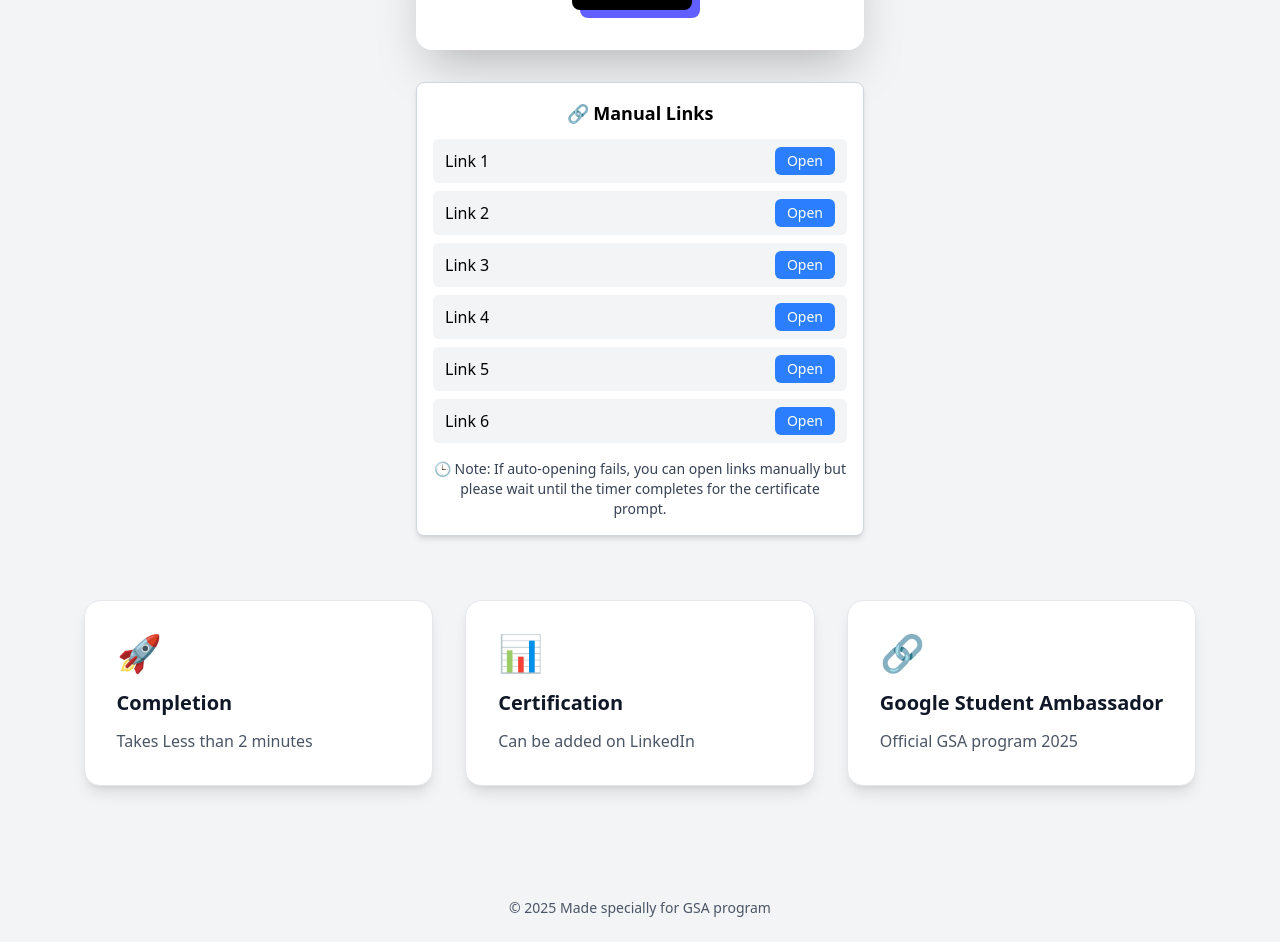
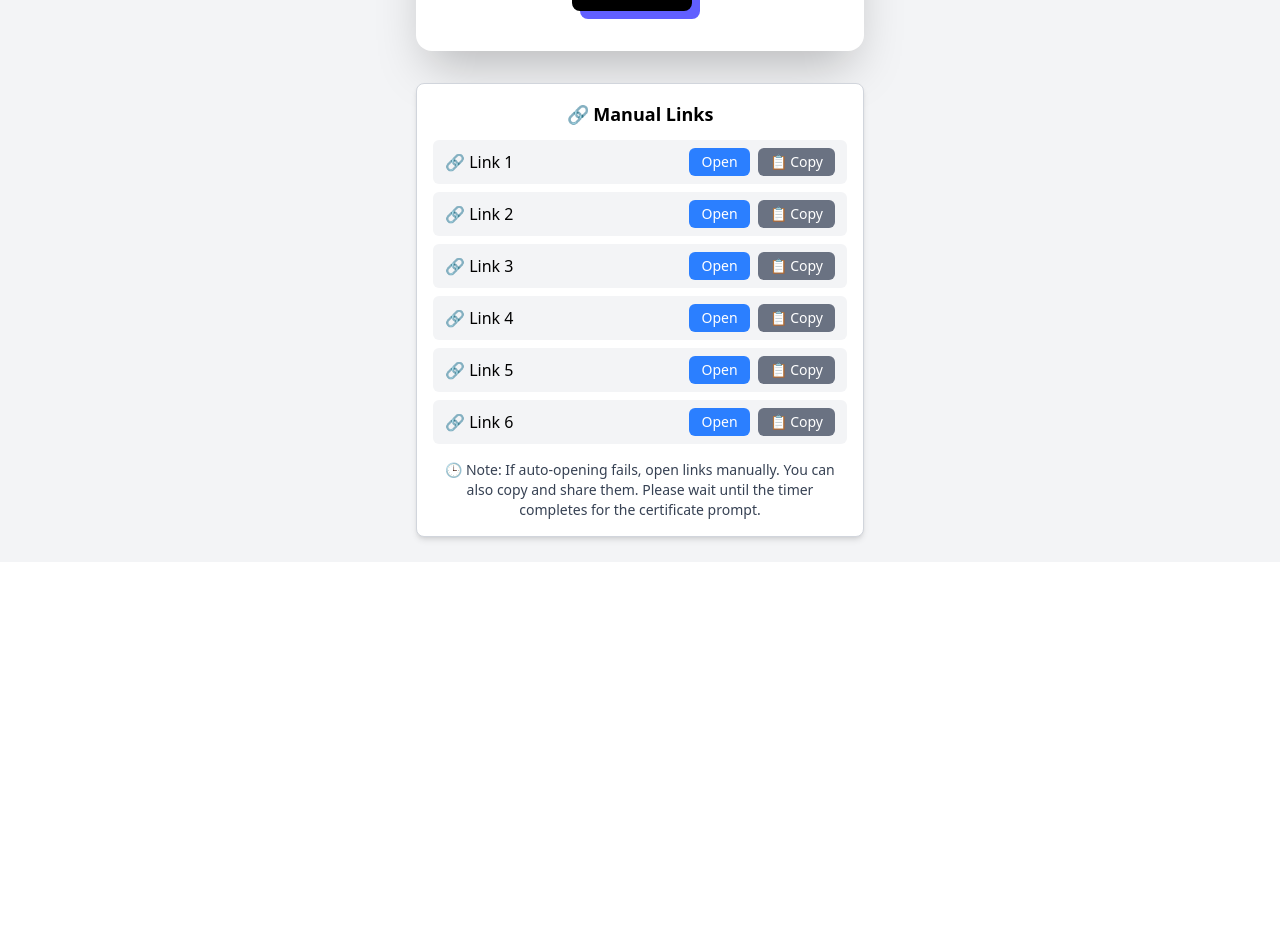
Before and after one commit to SuvamKumarBhola/AmbassadorTool, a React (Vite) app: page / in a window 1280 px wide. Shown: the part 238-1180 px from the top of the page. After the commit the page ends 800 px from the top, so only its background shows below. Built offline with nearby package versions, Linux system fonts and the light colour scheme.

Commit message:
Update Linker.jsx

```diff
--- a/src/Components/Linker.jsx
+++ b/src/Components/Linker.jsx
@@ -16,7 +16,8 @@ const Linker = () => {
   const [completed, setCompleted] = useState(false);
   const [showConfetti, setShowConfetti] = useState(false);
   const [popupBlocked, setPopupBlocked] = useState(false);
-    const [windows, setWindows] = useState([]);
+  const [visitedLinks, setVisitedLinks] = useState([]);
+  const [copiedIndex, setCopiedIndex] = useState(null); // ✅ track which link was copied
 
   const messages = [
     "💡 Patience is the secret sauce of success!",
@@ -27,55 +28,25 @@ const Linker = () => {
   ];
   const [currentMessage, setCurrentMessage] = useState(messages[0]);
 
-    // Manual open fallback
-    const manualOpen = (link, index) => {
-        const win = window.open(link, "_blank", "noopener,noreferrer");
-        if (!win || win.closed) {
-            alert("⚠️ Unable to open link. Please check your popup settings.");
-        } else {
-            setProgress(((index + 1) / links.length) * 100);
-            setCurrentMessage(messages[index % messages.length]);
-            if (index === links.length - 1) {
-                setCompleted(true);
-                setShowConfetti(true);
-            }
-        }
-    };
-
   const handleStart = () => {
     setStarted(true);
     setProgress(0);
-        setCurrentLinkIndex(0);
     setCompleted(false);
     setShowConfetti(false);
     setPopupBlocked(false);
+    setVisitedLinks([]);
 
-        // Try opening first link immediately
+    // Open first link immediately
     const firstWin = window.open(links[0], "_blank", "noopener,noreferrer");
     if (!firstWin || firstWin.closed) {
       setPopupBlocked(true);
-            setStarted(false);
-            setCurrentLinkIndex(-1);
-            alert("⚠️ Pop-ups are blocked! Please allow them and click Restart.");
       return;
     }
 
-        // Pre-open blank windows for the rest
-        const remainingWins = links.slice(1).map(() =>
-            window.open("about:blank", "_blank", "noopener,noreferrer")
-        );
-
-        if (remainingWins.some((w) => !w || w.closed)) {
-            setPopupBlocked(true);
-            setStarted(false);
-            alert("⚠️ Pop-ups are blocked! Please allow them and click Restart.");
-            return;
-        }
-
-        setWindows([firstWin, ...remainingWins]);
+    setVisitedLinks([0]);
     setProgress((1 / links.length) * 100);
     setCurrentMessage(messages[0]);
-        setCurrentLinkIndex(1); // schedule the next ones
+    setCurrentLinkIndex(1);
   };
 
   const handleReset = () => {
@@ -86,25 +57,24 @@ const Linker = () => {
     setShowConfetti(false);
     setCurrentMessage(messages[0]);
     setPopupBlocked(false);
+    setVisitedLinks([]);
+    setCopiedIndex(null);
   };
 
-    // Auto-navigation for the rest of the links
+  // Auto open one by one
   useEffect(() => {
-        if (
-            started &&
-            currentLinkIndex > 0 &&
-            currentLinkIndex < links.length &&
-            windows.length > 0
-        ) {
+    if (started && currentLinkIndex > 0 && currentLinkIndex < links.length) {
       const timer = setTimeout(() => {
-                const win = windows[currentLinkIndex];
-                if (win && !win.closed) {
-                    win.location.href = links[currentLinkIndex];
+        const win = window.open(
+          links[currentLinkIndex],
+          "_blank",
+          "noopener,noreferrer"
+        );
+
+        if (!win || win.closed) {
+          setPopupBlocked(true);
         } else {
-                    setPopupBlocked(true);
-                    setStarted(false);
-                    alert("⚠️ Pop-up window was closed. Please keep them open.");
-                    return;
+          setVisitedLinks((prev) => [...new Set([...prev, currentLinkIndex])]);
         }
 
         setProgress(((currentLinkIndex + 1) / links.length) * 100);
@@ -120,25 +90,35 @@ const Linker = () => {
 
       return () => clearTimeout(timer);
     }
-    }, [currentLinkIndex, started, windows]);
+  }, [currentLinkIndex, started]);
 
-    const features = [
-        {
-            icon: "🚀",
-            title: "Completion",
-            description: "Takes Less than 2 minutes",
-        },
-        {
-            icon: "📊",
-            title: "Certification",
-            description: "Can be added on LinkedIn",
-        },
-        {
-            icon: "🔗",
-            title: "Google Student Ambassador",
-            description: "Official GSA program 2025",
-        },
-    ];
+  // Manual open
+  const manualOpen = (link, index) => {
+    const win = window.open(link, "_blank", "noopener,noreferrer");
+    if (win && !win.closed) {
+      setVisitedLinks((prev) => [...new Set([...prev, index])]);
+      setProgress(((visitedLinks.length + 1) / links.length) * 100);
+      setCurrentMessage(messages[index % messages.length]);
+
+      if (visitedLinks.length + 1 === links.length) {
+        setCompleted(true);
+        setShowConfetti(true);
+      }
+    } else {
+      setPopupBlocked(true);
+    }
+  };
+
+  // Copy link
+  const copyLink = async (link, index) => {
+    try {
+      await navigator.clipboard.writeText(link);
+      setCopiedIndex(index);
+      setTimeout(() => setCopiedIndex(null), 1500); // Reset after 1.5s
+    } catch (err) {
+      console.error("Failed to copy: ", err);
+    }
+  };
 
   const ConfettiParticle = ({ delay }) => (
     <div
@@ -153,7 +133,6 @@ const Linker = () => {
   );
 
   return (
-        <>
     <div className="flex flex-col items-center justify-center min-h-screen bg-gray-100 p-6">
       {/* Confetti */}
       {showConfetti && (
@@ -167,6 +146,14 @@ const Linker = () => {
       <h1 className="text-4xl font-extrabold text-gray-800 mb-6">
         🎉 GSA Program Journey
       </h1>
+
+      {/* Popup Blocked Banner */}
+      {popupBlocked && (
+        <div className="bg-yellow-200 border border-yellow-400 text-yellow-800 px-4 py-2 rounded mb-4 text-center max-w-md">
+          ⚠️ Pop-ups may be blocked. Please allow them, or use the manual links
+          below. If on mobile, try opening on a PC for better experience.
+        </div>
+      )}
 
       <div className="w-full max-w-md bg-white shadow-2xl rounded-2xl p-8 flex flex-col items-center space-y-6">
         {!started && !completed && (
@@ -209,8 +196,7 @@ const Linker = () => {
               🎊 Adventure Completed!
             </h2>
             <p className="text-lg">
-                                Do you want to claim your{" "}
-                                <b>Google Ambassador Certificate</b>?
+              Do you want to claim your <b>Google Ambassador Certificate</b>?
             </p>
             <div className="flex space-x-4 justify-center">
               <button
@@ -239,49 +225,45 @@ const Linker = () => {
       <div className="mt-8 w-full max-w-md border border-gray-300 rounded-lg p-4 bg-white shadow-md text-black">
         <h3 className="text-lg font-bold mb-3 text-center">🔗 Manual Links</h3>
         <ul className="space-y-2">
-                        {links.map((link, index) => (
+          {links.map((link, index) => {
+            const visited = visitedLinks.includes(index);
+            return (
               <li
                 key={index}
-                                className="flex justify-between items-center px-3 py-2 rounded-md bg-gray-100 hover:bg-gray-200 transition"
+                className={`flex justify-between items-center px-3 py-2 rounded-md transition ${
+                  visited ? "bg-green-100" : "bg-gray-100 hover:bg-gray-200"
+                }`}
               >
-                                <span className="font-medium">Link {index + 1}</span>
+                <span className="font-medium flex-1">
+                  {visited ? "✅ " : "🔗 "} Link {index + 1}
+                </span>
+                <div className="flex gap-2">
+                  {!visited && (
                     <button
                       onClick={() => manualOpen(link, index)}
                       className="bg-blue-500 hover:bg-blue-600 text-white px-3 py-1 rounded-md text-sm"
                     >
                       Open
                     </button>
+                  )}
+                  <button
+                    onClick={() => copyLink(link, index)}
+                    className="bg-gray-500 hover:bg-gray-600 text-white px-3 py-1 rounded-md text-sm"
+                  >
+                    {copiedIndex === index ? "✅ Copied" : "📋 Copy"}
+                  </button>
+                </div>
               </li>
-                        ))}
+            );
+          })}
         </ul>
         <p className="mt-4 text-center text-gray-700 text-sm">
-                        🕒 Note: If auto-opening fails, you can open links manually but
-                        please wait until the timer completes for the certificate prompt.
+          🕒 Note: If auto-opening fails, open links manually. You can also copy
+          and share them. Please wait until the timer completes for the
+          certificate prompt.
         </p>
       </div>
-
-                <div className="grid grid-cols-1 md:grid-cols-2 lg:grid-cols-3 gap-8 mb-16 mt-16">
-                    {features.map((feature, index) => (
-                        <div
-                            key={index}
-                            className="group p-8 bg-white rounded-2xl shadow-lg hover:shadow-xl border border-gray-200 hover:border-blue-300 transition-all duration-300 transform hover:-translate-y-2"
-                        >
-                            <div className="text-4xl mb-4 group-hover:scale-110 transition-transform duration-300">
-                                {feature.icon}
     </div>
-                            <h3 className="text-xl font-bold text-gray-900 mb-3">
-                                {feature.title}
-                            </h3>
-                            <p className="text-gray-600">{feature.description}</p>
-                        </div>
-                    ))}
-                </div>
-
-                <footer className="mt-12 text-center text-gray-600">
-                    <p className="text-sm">© 2025 Made specially for GSA program</p>
-                </footer>
-            </div>
-        </>
   );
 };
 
```
Lines whose indentation alone changed are shown as unchanged.
